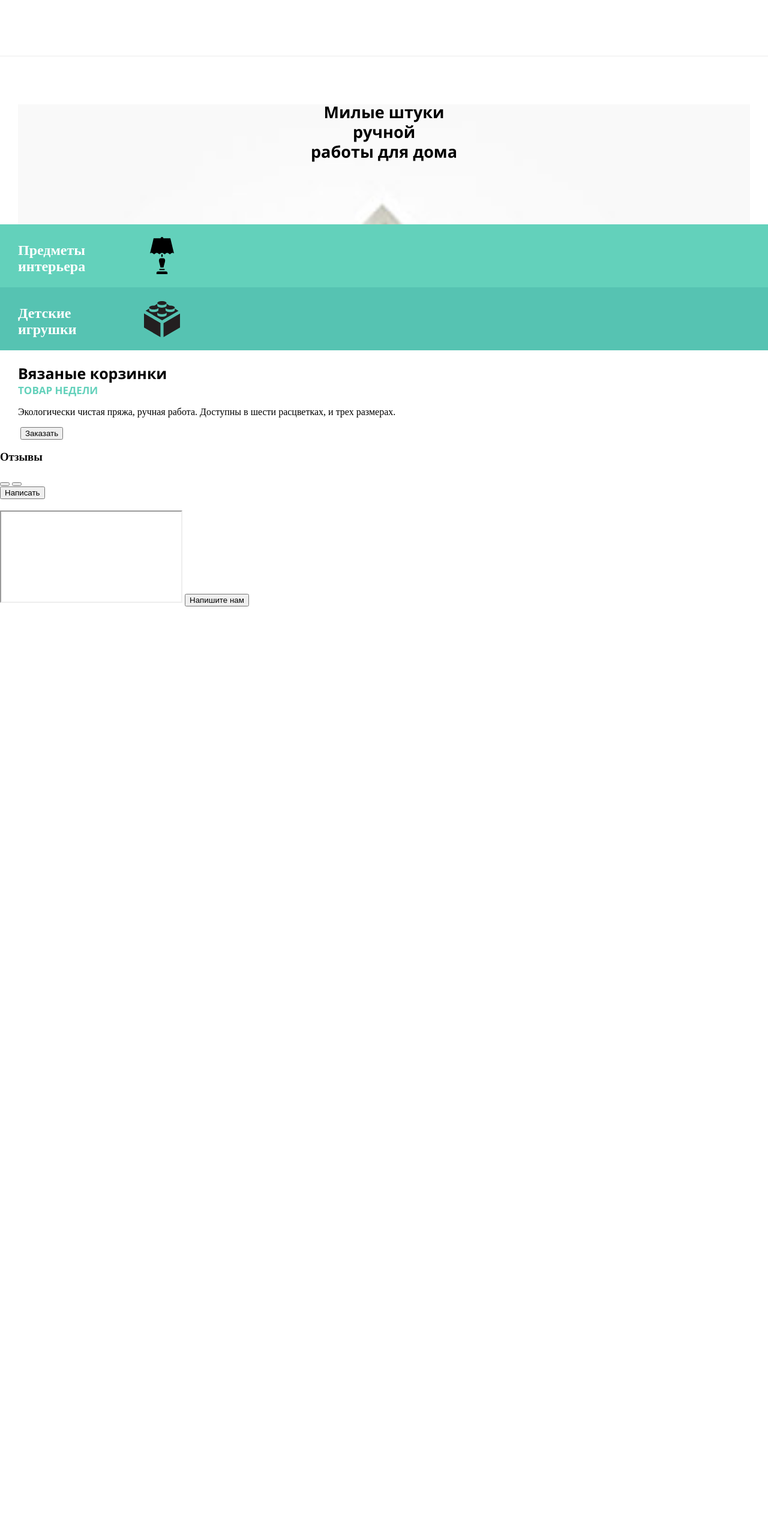
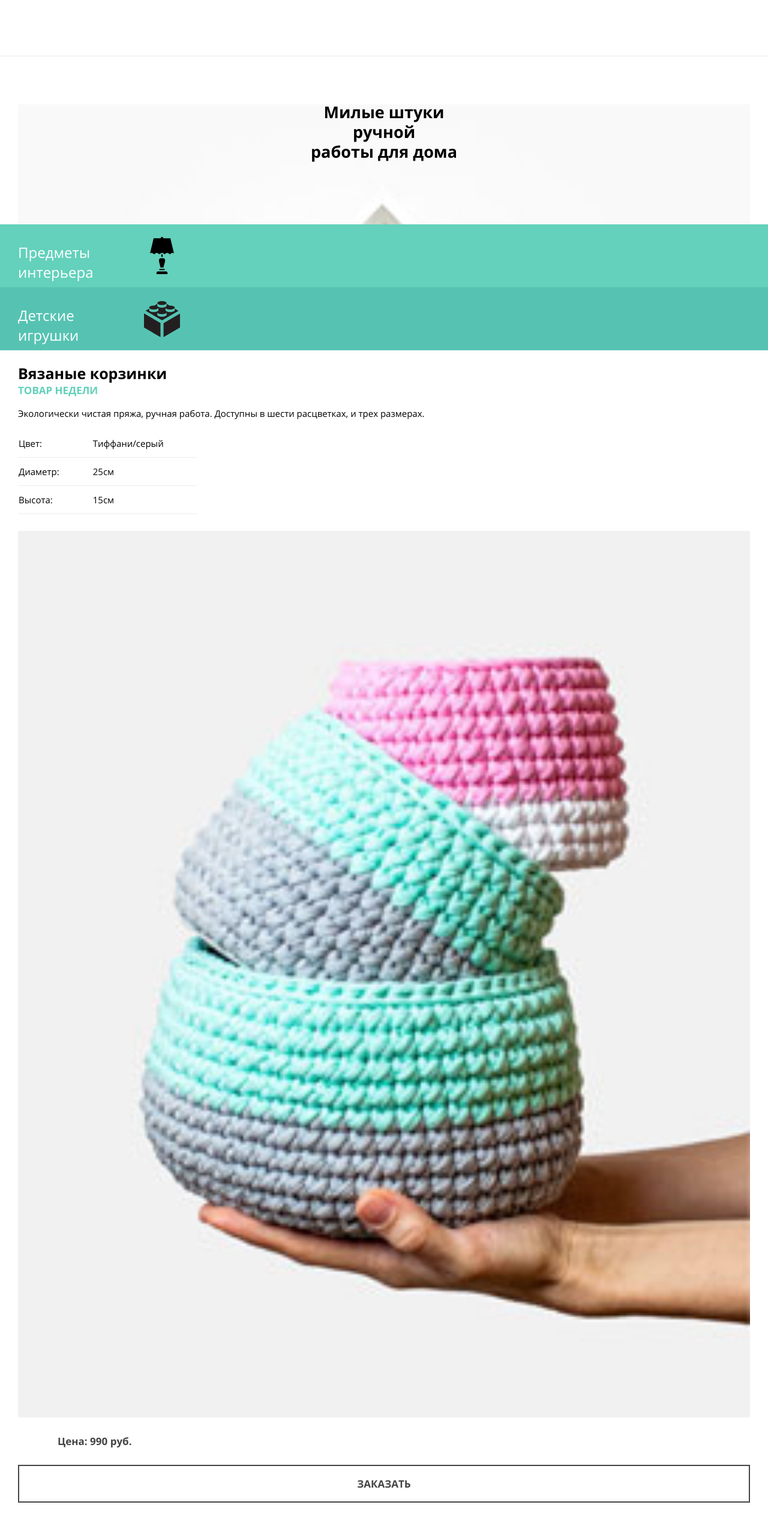
Before and after one commit to idanyviat/873075-mishka-18, a website: page source/index.html in a window 1280 px wide. Shown: the top 2549 px of the page at 60% size. Before the commit the page ends 1337 px from the top, so only its background shows below. Drawn offline with nearby package versions, Linux system fonts and the light colour scheme; files that its build step writes are made by us from their sources.

Commit message:
Add merchandise #3

```diff
--- a/source/index.html
+++ b/source/index.html
@@ -23,7 +23,7 @@
         <div class="promo">
           <div class="promo-head">
             <h1 class="promo-head__h1">
-              Милые штуки<br> ручной<br>  работы для дома
+              Милые штуки<br> ручной<br> работы для дома
             </h1>
           </div>
           <div class="promo-card">
@@ -41,29 +41,32 @@
             </span>
           </div>
         </div>
-        <div class="merchandaise">
-          <span class="merchandaise-head">
-            <h2 class="merchandaise-head merchandaise-head__goods-name">
+        <div class="merchandise">
+          <span class="merchandise-head">
+            <h2 class="merchandise-head merchandise-head__goods-name">
               Вязаные корзинки
             </h2>
           </span>
-          <span class="merchandaise-head">
-            <h3 class="merchandaise-head merchandaise-head__goods-day">Товар недели</h3>
+          <span class="merchandise-head">
+            <h3 class="merchandise-head merchandise-head__goods-day">Товар недели</h3>
           </span>
-          <div class="merchandaise-text">
-            <p class="merchandaise-text merchandaise-text__info">
+          <div class="merchandise merchandise__text">
+            <p class="merchandise__text merchandise__text-info">
               Экологически чистая пряжа, ручная работа.
               Доступны в шести расцветках, и трех размерах.
             </p>
           </div>
-          <div class="merchandaise-form">
-            <!--FIXME: Технический долг, добавить таблицу-->
-            <form></form>
-            <source class="merchandaise-form merchandaise-form__img">
-              <img>
-            </source>
-            <span class="merchandaise-form merchandaise-form__price "></span>
-            <button class="merchandaise-form merchandaise-form__btn">Заказать</button>
+          <div class="merchandise merchandise__form">
+            <table class="merchandise merchandise__form-table">
+              <tbody>
+                <tr><td>Цвет:</td><td class="merchandise__form-padding">Тиффани/серый</td></tr>
+                <tr><td>Диаметр:</td><td><span>25</span>см</td></tr>
+                <tr><td>Высота:</td><td><span>15</span>см</td></tr>
+              </tbody>
+            </table>
+            <img src="./img/triple-set-mobile@1x.jpg" alt="">
+            <span class="merchandise__form merchandise__form-price">Цена: <span class="price">990</span> руб.</span>
+            <button class="merchandise__form merchandise__form-btn">Заказать</button>
           </div>
         </div>
         <div class="about-us">
@@ -126,14 +129,14 @@
           </div>
           <div class="footer-block">
             <span class="footer-block footer-block__footer-social">
-              <a class="footer-block__footer-social footer-block__footer-social--fb"><img></a>
-              <a class="footer-block__footer-social footer-block__footer-social--in"><img></a>
-              <a class="footer-block__footer-social footer-block__footer-social--vk"><img></a>
+              <a class="footer-block__footer-social footer-block__footer-social--fb"><img src="" alt=""></a>
+              <a class="footer-block__footer-social footer-block__footer-social--in"><img src="" alt=""></a>
+              <a class="footer-block__footer-social footer-block__footer-social--vk"><img src="" alt=""></a>
             </span>
           </div>
           <div class="footer-block">
             <span class="footer-block footer-block__html">
-              <a> <!--FIXME: Техническиий долг, link-->
+              <a href=""> <!--FIXME: Техническиий долг, link-->
                 <!--FIXME: Техническиий долг, svg-->
                 <svg>
                   <use></use>
--- a/source/sass/merchandaise/merchandaise.scss
+++ /dev/null
@@ -1,6 +0,0 @@
-.merchandaise {
-  display: flex;
-  flex-direction: column;
-  padding-left: 30px;
-  padding-right: 30px;
-}
--- a/source/sass/merchandaise-head/merchandaise-head.scss
+++ b/source/sass/merchandise-head/merchandise-head.scss
@@ -1,4 +1,4 @@
-.merchandaise-head {
+.merchandise-head {
   &__goods-name,
   &__goods-day {
     margin-bottom: 0;
--- /dev/null
+++ b/source/sass/merchandise/merchandise.scss
@@ -0,0 +1,56 @@
+.merchandise {
+  display: flex;
+  flex-direction: column;
+  padding-left: 30px;
+  padding-right: 30px;
+
+  &__text {
+    padding: 0;
+  }
+
+  &__text-info {
+    font-size: 15px;
+    line-height: 24px;
+    font-family: "OpenSans", "Arial", sans-serif;
+  }
+
+  &__form,
+  &__form-table {
+    padding: 0;
+    padding-bottom: 28px;
+    tbody {
+      border-collapse: collapse;
+    }
+  }
+
+  &__form-table td {
+    font-size: 15px;
+    padding-top: 13px;
+    padding-bottom: 13px;
+    padding-right: 55px;
+    border-bottom: 1px solid #ececec;
+  }
+
+  .merchandaise__form-padding {
+    padding-right: 0;
+  }
+
+  &__form-price {
+    padding: 28px 66px;
+    color: #444444;
+    font-size: 17px;
+    font-family: "OpenSansBold", "Arial", sans-serif;
+    font-weight: 700;
+  }
+
+  &__form-btn {
+    padding-top: 18px;
+    padding-bottom: 18px;
+    text-transform: uppercase;
+    font-size: 17px;
+    font-family: "OpenSansBold", "Arial", sans-serif;
+    color: #444444;
+    border: 2px solid #444444;
+    background-color: white;
+  }
+}
--- a/source/sass/style.scss
+++ b/source/sass/style.scss
@@ -14,8 +14,8 @@ $retina-dppx: 1.5dppx;
 @import "./navigation/navigation.scss";
 @import "./navigation-bar/navigation-bar.scss";
 @import "./about-us/about-us.scss";
-@import "./merchandaise/merchandaise.scss";
-@import "./merchandaise-head/merchandaise-head.scss";
+@import "./merchandise/merchandise.scss";
+@import "./merchandise-head/merchandise-head.scss";
 @import "./reviews/reviews.scss";
 @import "./review-submit/review-submit.scss";
 @import "./reviews-btn/review-btn.scss";
@@ -24,8 +24,7 @@ $retina-dppx: 1.5dppx;
 
 @font-face {
   font-family: "OpenSans";
-  src: url("../fonts/opensans.woff2") format("woff2"),
-  url("../fonts/opensans.woff") format("woff");
+  src: url("../fonts/opensans.woff2") format("woff2"), url("../fonts/opensans.woff") format("woff");
   font-weight: 700;
   font-style: normal;
 }
@@ -33,8 +32,7 @@ $retina-dppx: 1.5dppx;
 
 @font-face {
   font-family: "OpenSansBold";
-  src: url("../fonts/opensansbold.woff2") format("woff2"),
-  url("../fonts/opensansbold.woff") format("woff");
+  src: url("../fonts/opensansbold.woff2") format("woff2"), url("../fonts/opensansbold.woff") format("woff");
   font-weight: 700;
   font-style: normal;
 }
@@ -43,6 +41,7 @@ body {
   margin: 0 auto;
   padding: 0;
   min-width: 320px;
+  font-family: "OpenSans", "Arial", sans-serif;
 }
 
 html {
```
